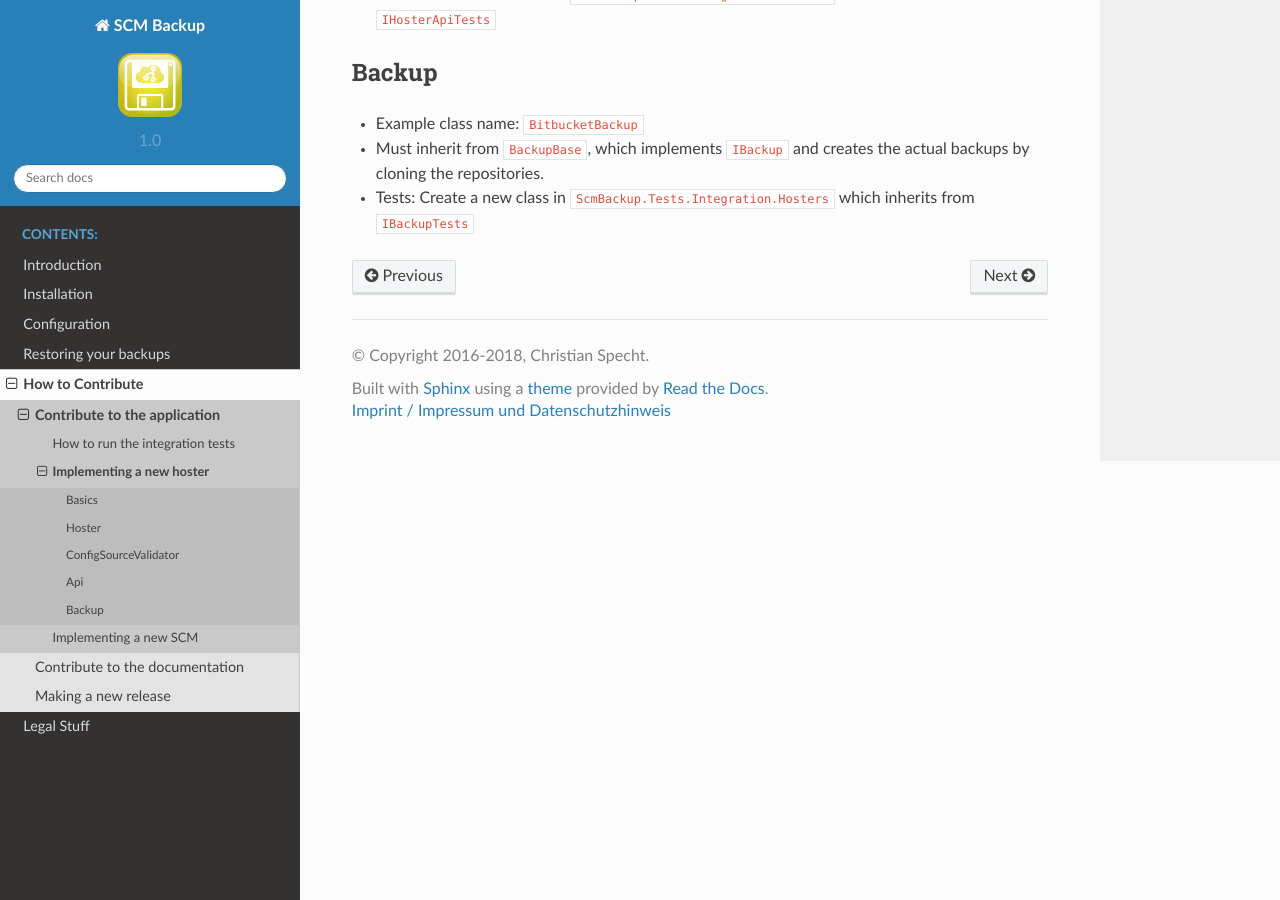
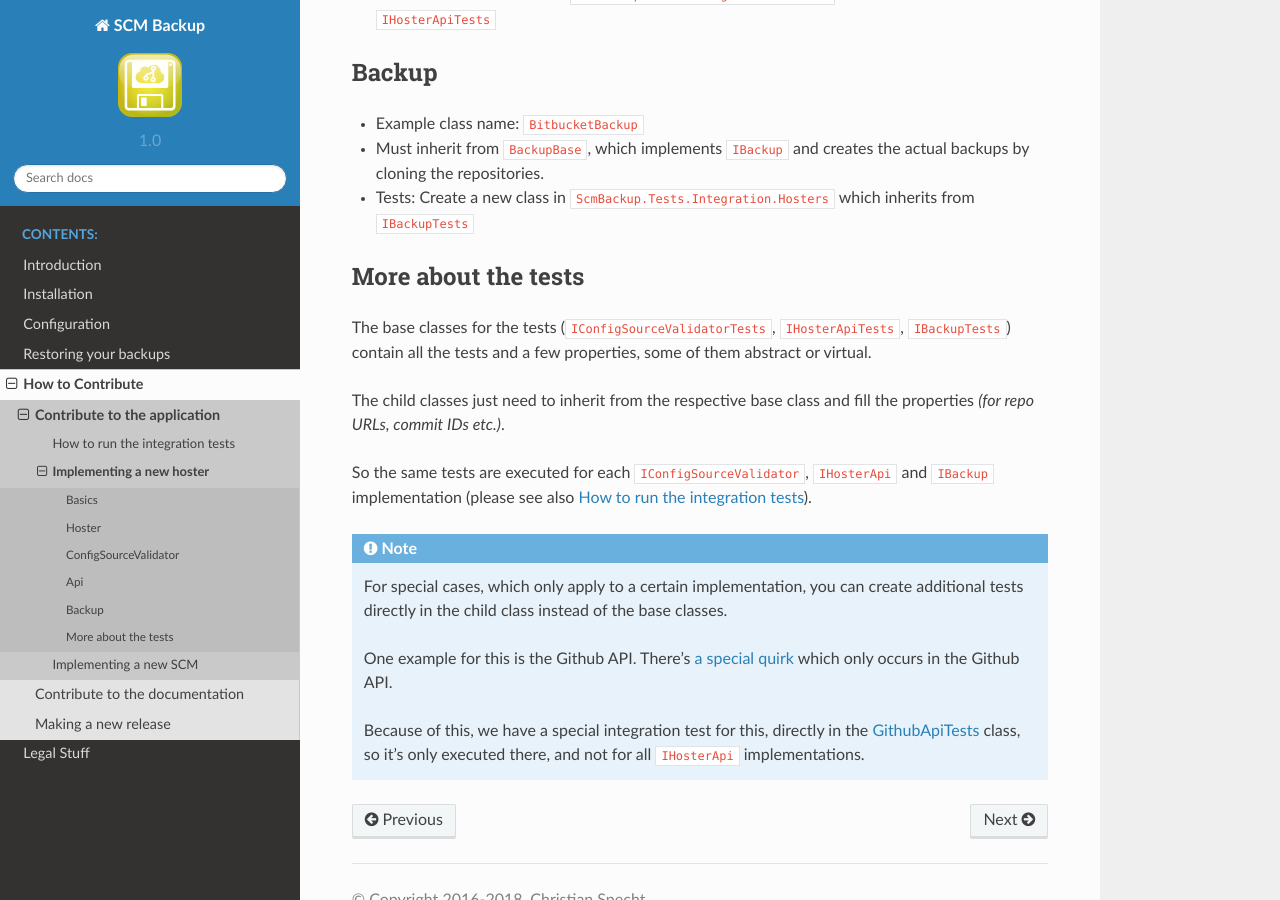
Before and after one commit to christianspecht/scm-backup-docs, a Sphinx documentation site: the page built from source/contribute-app-hoster.rst, in a window 1280 px wide and 900 px high, scrolled down 1456 px. Built offline with Sphinx 7.4.7 and the Read the Docs theme 2.0.0, drawn with Linux system fonts in a browser that asks for light colours.

Commit message:
Implementing a new hoster, more about the tests

```diff
--- a/source/contribute-app-hoster.rst
+++ b/source/contribute-app-hoster.rst
@@ -63,3 +63,23 @@ Backup
 - Example class name: ``BitbucketBackup``
 - Must inherit from ``BackupBase``, which implements ``IBackup`` and creates the actual backups by cloning the repositories.
 - Tests: Create a new class in ``ScmBackup.Tests.Integration.Hosters`` which inherits from ``IBackupTests``
+
+
+
+More about the tests
+--------------------
+
+The base classes for the tests (``IConfigSourceValidatorTests``, ``IHosterApiTests``, ``IBackupTests``) contain all the tests and a few properties, some of them abstract or virtual.
+
+The child classes just need to inherit from the respective base class and fill the properties *(for repo URLs, commit IDs etc.)*.
+
+So the same tests are executed for each ``IConfigSourceValidator``, ``IHosterApi`` and ``IBackup`` implementation (please see also :doc:`contribute-app-tests`).
+
+
+.. note::
+
+    For special cases, which only apply to a certain implementation, you can create additional tests directly in the child class instead of the base classes.
+
+    One example for this is the Github API. There's `a special quirk <https://github.com/christianspecht/scm-backup/issues/13>`_ which only occurs in the Github API.
+
+    Because of this, we have a special integration test for this, directly in the `GithubApiTests <https://github.com/christianspecht/scm-backup/blob/master/src/ScmBackup.Tests.Integration/Hosters/GithubApiTests.cs>`_ class, so it's only executed there, and not for all ``IHosterApi`` implementations.
```
